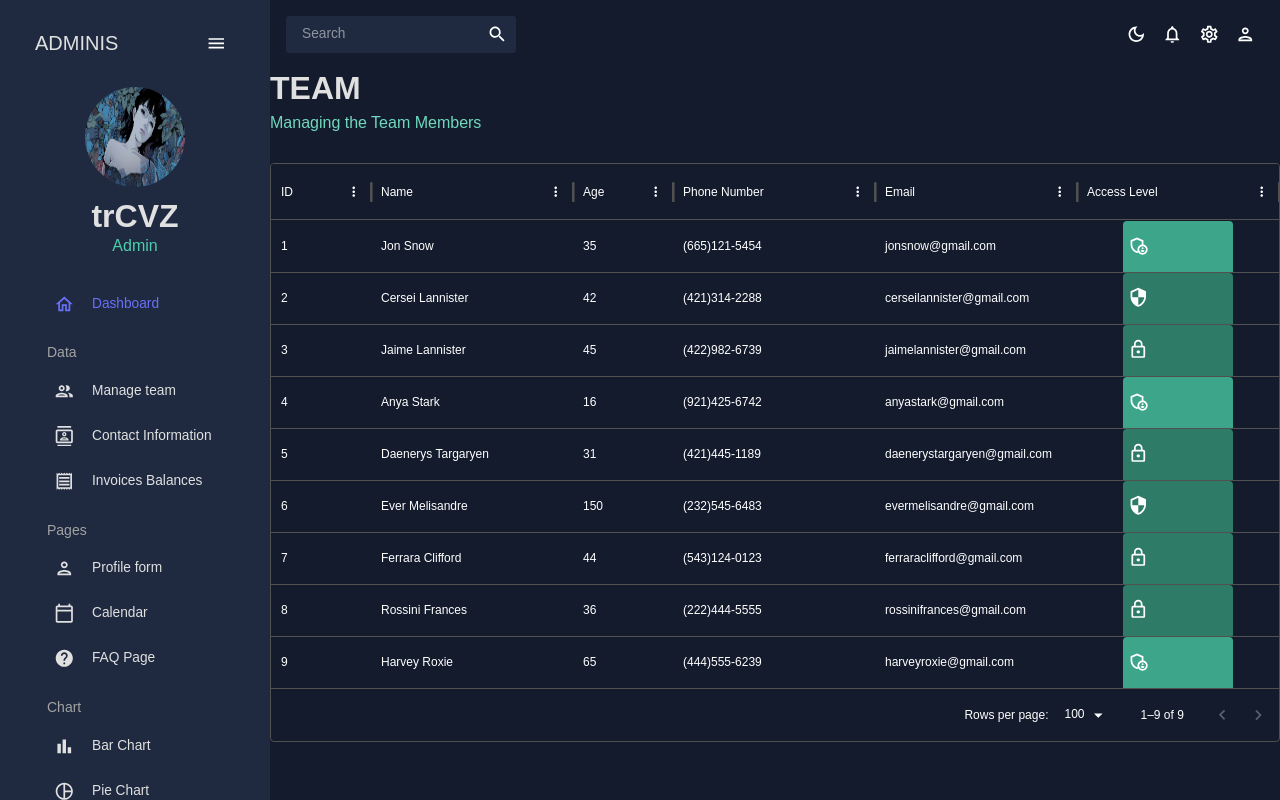
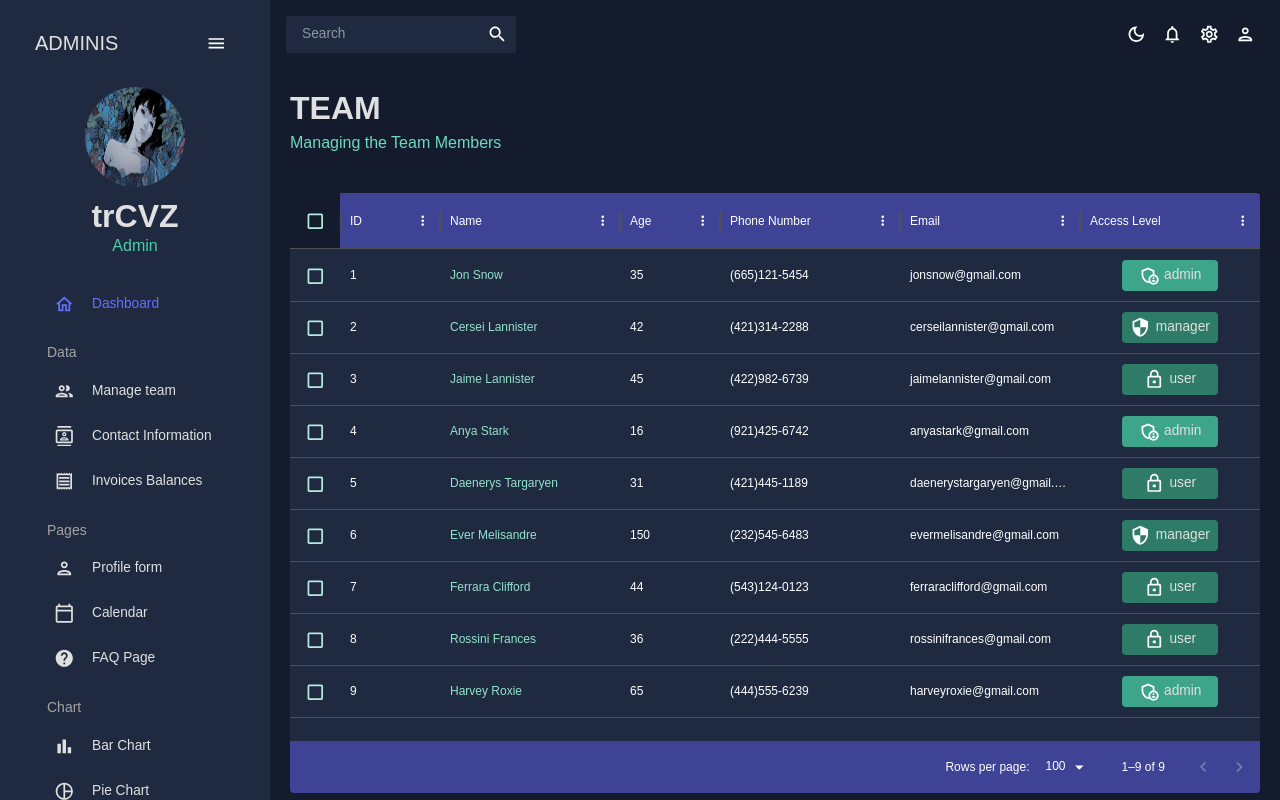
Before and after one commit to trCVZ/dashboard, a React (Create React App) app: page /team in a window 1280 px wide. Built offline with nearby package versions, Linux system fonts and the light colour scheme.

Commit message:
Styled datagrid

```diff
--- a/src/scenes/global/SideBar.jsx
+++ b/src/scenes/global/SideBar.jsx
@@ -4,7 +4,7 @@ import { ProSidebar, Menu, MenuItem } from "react-pro-sidebar";
 import "react-pro-sidebar/dist/css/styles.css";
 
 import { Box, IconButton, Typography, useTheme } from "@mui/material";
-import { Link } from "@mui/material";
+import { Link } from "react-router-dom";
 import { tokens } from "../../theme";
 
 import HomeOutlined from "@mui/icons-material/HomeOutlined";
--- a/src/scenes/team/index.jsx
+++ b/src/scenes/team/index.jsx
@@ -11,46 +11,52 @@ const Team = () => {
   const theme = useTheme();
   const colors = tokens(theme.palette.mode);
   const columns = [
-    { field: "id", headerName: "ID" },
+    { field: "id", headerName: "ID", headerClassName: "headerColumns" },
     {
       field: "name",
       headerName: "Name",
+      headerClassName: "headerColumns",
       flex: 1,
-      cellClassName: "name-column-cell",
+      cellClassName: "name-column--cell",
     },
     {
       field: "age",
       headerName: "Age",
+      headerClassName: "headerColumns",
       type: "number",
       headerAlign: "left",
       align: "left",
-      cellClassName: "name-column-cell",
     },
     {
       field: "phone",
       headerName: "Phone Number",
+      headerClassName: "headerColumns",
       flex: 1,
     },
     {
       field: "email",
       headerName: "Email",
+      headerClassName: "headerColumns",
       flex: 1,
     },
     {
-      field: "access",
+      field: "accessLevel",
       headerName: "Access Level",
+      headerClassName: "headerColumns",
       flex: 1,
       renderCell: ({ row: { access } }) => {
         return (
           <Box
             width="60%"
-            m="0 auto"
+            m="10px auto"
             p="5px"
-            diplay="flex"
+            display="flex"
             justifyContent="center"
             backgroundColor={
               access === "admin"
                 ? colors.greenAccent[600]
+                : access === "manager"
+                ? colors.greenAccent[700]
                 : colors.greenAccent[700]
             }
             borderRadius="4px"
@@ -58,7 +64,9 @@ const Team = () => {
             {access === "admin" && <AdminPanelSettingsOutlined />}
             {access === "manager" && <SecurityOutlined />}
             {access === "user" && <LockOutlined />}
-            <Typography color={colors.grey[100]}>{access}</Typography>
+            <Typography color={colors.grey[100]} sx={{ ml: "5px" }}>
+              {access}
+            </Typography>
           </Box>
         );
       },
@@ -66,10 +74,38 @@ const Team = () => {
   ];
 
   return (
-    <Box>
+    <Box m="20px">
       <Header title="TEAM" subtitle="Managing the Team Members" />
-      <Box>
-        <DataGrid rows={mockDataTeam} columns={columns} />
+      <Box
+        m="40px 0 0 0"
+        height="75vh"
+        sx={{
+          "& .MuiDataGrid-root": {
+            border: "none",
+          },
+          "& .MuiDataGrid-cell": {
+            borderBottom: "none",
+          },
+          "& .name-column--cell": {
+            color: colors.greenAccent[300],
+          },
+          "& .headerColumns": {
+            backgroundColor: colors.blueAccent[700],
+            borderBottom: "none",
+          },
+          "& .MuiDataGrid-virtualScroller": {
+            backgroundColor: colors.primary[400],
+          },
+          "& .MuiDataGrid-footerContainer": {
+            borderTop: "none",
+            backgroundColor: colors.blueAccent[700],
+          },
+          "& .MuiCheckbox-root": {
+            color: `${colors.greenAccent[200]} !important`,
+          },
+        }}
+      >
+        <DataGrid checkboxSelection rows={mockDataTeam} columns={columns} />
       </Box>
     </Box>
   );
```
